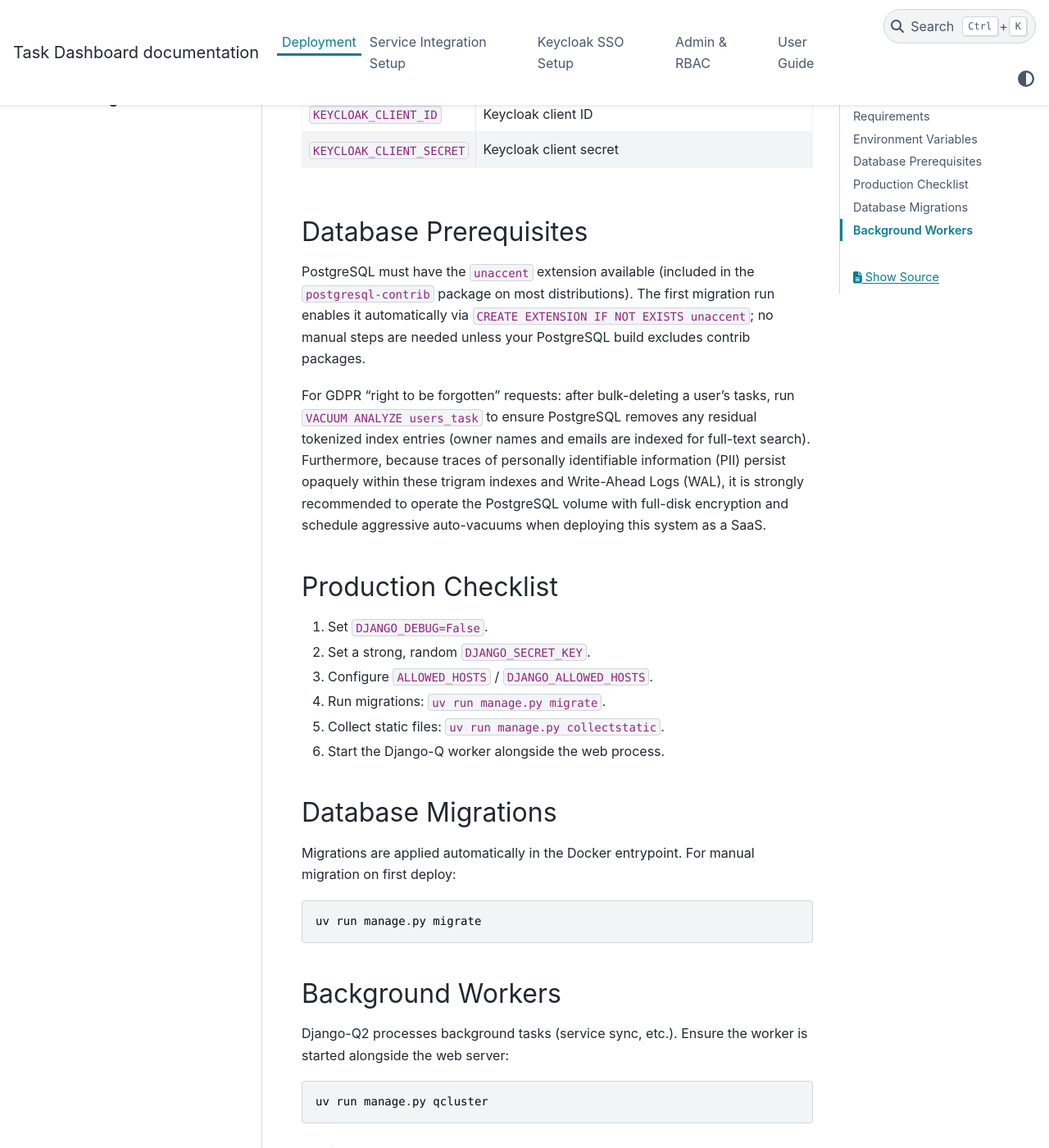
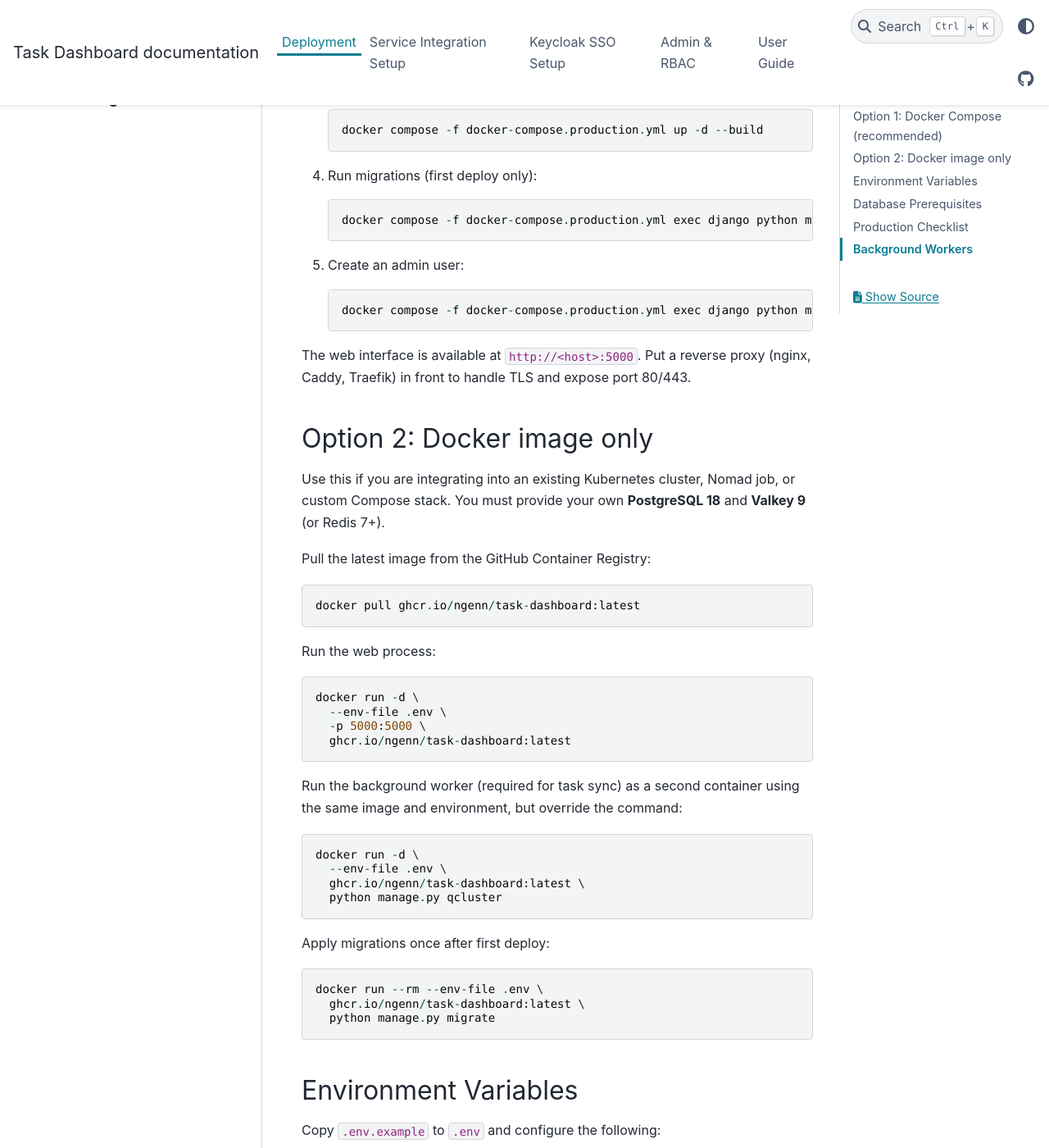
Before and after one commit to nGENn/task-dashboard, a Sphinx documentation site: the page built from docs/deployment.rst, in a window 1280 px wide and 1400 px high, scrolled down 956 px. Shown: the whole window at 82% size. Built offline with Sphinx 7.4.7 and the PyData theme 0.15.4, drawn with Linux system fonts in a browser that asks for light colours; some of the changed text lies outside the part shown.

Commit message:
fix: update CI workflow to include build job and enhance deployment documentation

```diff
--- a/docs/conf.py
+++ b/docs/conf.py
@@ -24,4 +24,11 @@
 
 html_theme_options = {
     "show_toc_level": 2,
+    "icon_links": [
+        {
+            "name": "GitHub",
+            "url": "https://github.com/nGENn/task-dashboard",
+            "icon": "fa-brands fa-github",
+        }
+    ],
 }
--- a/docs/deployment.rst
+++ b/docs/deployment.rst
@@ -1,14 +1,79 @@
 Deployment
 ==========
 
-Task Dashboard is deployed as a Docker container with PostgreSQL and Valkey (Redis-compatible).
+Task Dashboard ships as a Docker image and a ready-to-use Compose stack.
+The application server (Gunicorn) listens on **port 5000** inside the container.
 
-Requirements
-------------
+.. note::
 
-- Docker & Docker Compose
-- PostgreSQL 18
-- Valkey 9 (or Redis 7+)
+   The container entrypoint waits for PostgreSQL and Valkey to become available
+   before starting, but it does **not** run migrations automatically.
+   Run ``python manage.py migrate`` once after first deploy (see below).
+
+Option 1: Docker Compose (recommended)
+---------------------------------------
+
+The included ``docker-compose.production.yml`` bundles all four containers:
+Django/Gunicorn, the Django-Q2 background worker, PostgreSQL 18, and Valkey 9.
+
+**Prerequisites:** Docker & Docker Compose only — no external database or cache needed.
+
+1. Clone the repository::
+
+      git clone https://github.com/nGENn/task-dashboard.git
+      cd task-dashboard
+
+2. Configure the environment::
+
+      cp .env.example .env
+      # Edit .env — at minimum set DJANGO_SECRET_KEY and ALLOWED_HOSTS
+
+3. Build and start the stack::
+
+      docker compose -f docker-compose.production.yml up -d --build
+
+4. Run migrations (first deploy only)::
+
+      docker compose -f docker-compose.production.yml exec django python manage.py migrate
+
+5. Create an admin user::
+
+      docker compose -f docker-compose.production.yml exec django python manage.py createsuperuser
+
+The web interface is available at ``http://<host>:5000``. Put a reverse proxy
+(nginx, Caddy, Traefik) in front to handle TLS and expose port 80/443.
+
+Option 2: Docker image only
+-----------------------------
+
+Use this if you are integrating into an existing Kubernetes cluster, Nomad job,
+or custom Compose stack. You must provide your own **PostgreSQL 18** and
+**Valkey 9** (or Redis 7+).
+
+Pull the latest image from the GitHub Container Registry::
+
+   docker pull ghcr.io/ngenn/task-dashboard:latest
+
+Run the web process::
+
+   docker run -d \
+     --env-file .env \
+     -p 5000:5000 \
+     ghcr.io/ngenn/task-dashboard:latest
+
+Run the background worker (required for task sync) as a second container
+using the same image and environment, but override the command::
+
+   docker run -d \
+     --env-file .env \
+     ghcr.io/ngenn/task-dashboard:latest \
+     python manage.py qcluster
+
+Apply migrations once after first deploy::
+
+   docker run --rm --env-file .env \
+     ghcr.io/ngenn/task-dashboard:latest \
+     python manage.py migrate
 
 Environment Variables
 ---------------------
@@ -59,24 +124,20 @@
 --------------------
 
 1. Set ``DJANGO_DEBUG=False``.
-2. Set a strong, random ``DJANGO_SECRET_KEY``.
+2. Set a strong, random ``DJANGO_SECRET_KEY`` and back it up — rotating it invalidates all stored credentials.
 3. Configure ``ALLOWED_HOSTS`` / ``DJANGO_ALLOWED_HOSTS``.
-4. Run migrations: ``uv run manage.py migrate``.
-5. Collect static files: ``uv run manage.py collectstatic``.
-6. Start the Django-Q worker alongside the web process.
+4. Run migrations on first deploy (see deployment options above).
+5. Ensure the ``qcluster`` worker is running alongside the web process.
 
-Database Migrations
--------------------
+.. note::
 
-Migrations are applied automatically in the Docker entrypoint.
-For manual migration on first deploy::
-
-    uv run manage.py migrate
+   Static files are collected at image build time — ``collectstatic`` does not
+   need to be run manually.
 
 Background Workers
 ------------------
 
 Django-Q2 processes background tasks (service sync, etc.).
-Ensure the worker is started alongside the web server::
-
-    uv run manage.py qcluster
+The ``qcluster`` worker **must** run alongside the web server or task syncing
+will not happen. Both the Compose stack and the image-only examples above
+cover this.
--- a/pyproject.toml
+++ b/pyproject.toml
@@ -162,7 +162,7 @@
 
 [project]
 name = "task_dashboard"
-version = "0.1.42"
+version = "0.1.43"
 description = "Awesome Task Dashboard"
 readme = "README.md"
 
@@ -175,7 +175,7 @@
     "django-extensions==4.1",
     "argon2-cffi==25.1.0",
     "crispy-bootstrap5==2026.3",
-    "django==5.2.13",
+    "django==5.2.14",
     "django-allauth[mfa,openid,socialaccount]==65.16.1",
     "django-anymail==15.0",
     "django-crispy-forms==2.6",
@@ -186,6 +186,7 @@
     "httpx>=0.28.1",
     "psycopg[c]==3.2.13",
     "sentry-sdk==2.58.0",
+    "urllib3>=2.7.0",
     "whitenoise==6.12.0",
     "django-q2==1.10.0",
     "django-debug-toolbar>=6.3.0",
```
Also changed, not shown: README.md (+23 -48 lines), .gitlab-ci.yml, 3 other files.
